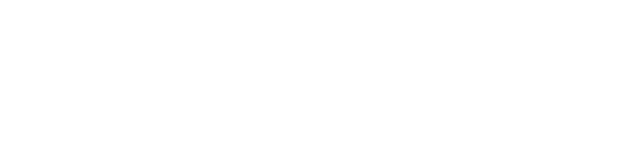
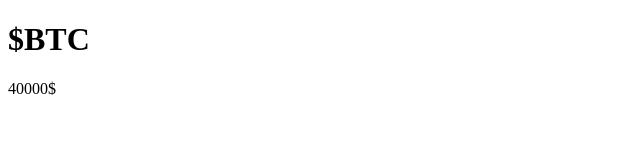
Before and after one commit to pgrujoski/crap-portfolio, a plain HTML site: page index.html in a window 1280 px wide. Shown: the whole page, without its empty margins (0-640 px from the left). Drawn offline with Linux system fonts and the light colour scheme.

Commit message:
added index html

```diff
--- a/index.html
+++ b/index.html
@@ -5,6 +5,7 @@
         <title>crap-portfolio</title>
     </head>
     <body>
-
+        <h1>$BTC</h1>
+        <p>40000$</p>
     </body>
 </html>
```
